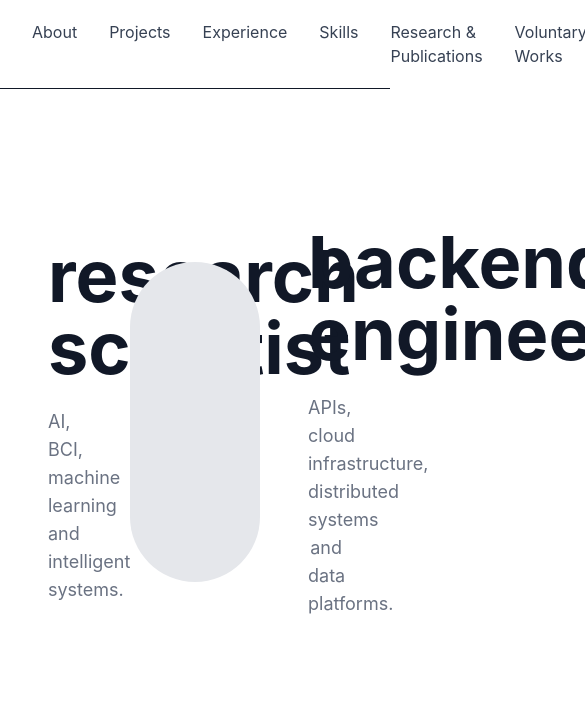
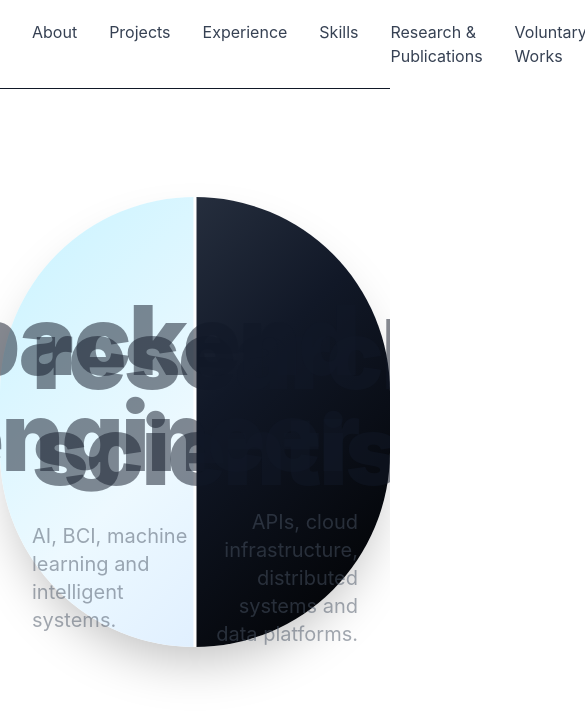
Before and after one commit to VivinAT04/portfolio, a React (Vite) app: page / in a window 390 px wide. Shown: the top 718 px of the page, 585 px wide, since content can reach past the window. Built offline with nearby package versions, Linux system fonts and the light colour scheme.

Commit message:
Improve hero transition responsiveness

```diff
--- a/src/components/HeroTransition.jsx
+++ b/src/components/HeroTransition.jsx
@@ -1,29 +1,91 @@
+import { useState } from "react";
+
 export default function HeroTransition() {
+  const [split, setSplit] = useState(50);
+
+  const handleMouseMove = (e) => {
+    const rect = e.currentTarget.getBoundingClientRect();
+    const x = e.clientX - rect.left;
+
+    const percentage = (x / rect.width) * 100;
+
+    setSplit(Math.min(100, Math.max(0, percentage)));
+  };
+
   return (
-    <section className="h-screen flex items-center justify-center">
-      <div className="grid grid-cols-3 w-full max-w-7xl">
-        <div className="flex flex-col justify-center px-12">
-          <h1 className="text-7xl font-bold">
+    <section
+      className="relative h-screen overflow-hidden pt-24"
+      onMouseMove={handleMouseMove}
+      onMouseLeave={() => setSplit(50)}
+    >
+      {/* Center Sphere */}
+      <div className="absolute inset-0 flex items-center justify-center">
+        <div className="w-[450px] h-[450px] rounded-full overflow-hidden relative shadow-2xl">
+          {/* Research Side */}
+          <div
+            className="absolute inset-0"
+            style={{
+              background:
+                "linear-gradient(135deg, #c8f3ff 0%, #edf9ff 50%, #d6e8ff 100%)",
+              clipPath: `inset(0 ${100 - split}% 0 0)`,
+            }}
+          />
+
+          {/* Backend Side */}
+          <div
+            className="absolute inset-0"
+            style={{
+              background:
+                "linear-gradient(135deg, #374151 0%, #111827 50%, #000000 100%)",
+              clipPath: `inset(0 0 0 ${split}%)`,
+            }}
+          />
+
+          {/* Split Line */}
+          <div
+            className="absolute top-0 bottom-0 w-[3px] bg-white shadow-2xl"
+            style={{
+              left: `${split}%`,
+              transform: "translateX(-50%)",
+            }}
+          />
+        </div>
+      </div>
+
+      {/* Content */}
+      <div className="relative z-10 grid grid-cols-2 h-full max-w-7xl mx-auto px-8">
+        {/* Research */}
+        <div
+          className="flex flex-col justify-center"
+          style={{
+            opacity: 1 - split / 100,
+          }}
+        >
+          <h1 className="text-8xl font-black leading-none tracking-tight">
             research
             <br />
             scientist
           </h1>
-          <p className="mt-6 text-gray-500 text-lg">
+
+          <p className="mt-6 max-w-md text-xl text-gray-600">
             AI, BCI, machine learning and intelligent systems.
           </p>
         </div>
 
-        <div className="flex items-center justify-center">
-          <div className="w-80 h-80 rounded-full bg-gray-200" />
-        </div>
-
-        <div className="flex flex-col justify-center px-12">
-          <h1 className="text-7xl font-bold text-right">
+        {/* Backend */}
+        <div
+          className="flex flex-col justify-center items-end"
+          style={{
+            opacity: split / 100,
+          }}
+        >
+          <h1 className="text-8xl font-black leading-none tracking-tight text-right">
             backend
             <br />
             engineer
           </h1>
-          <p className="mt-6 text-gray-500 text-lg text-right">
+
+          <p className="mt-6 max-w-md text-xl text-gray-600 text-right">
             APIs, cloud infrastructure, distributed systems and data platforms.
           </p>
         </div>
```
